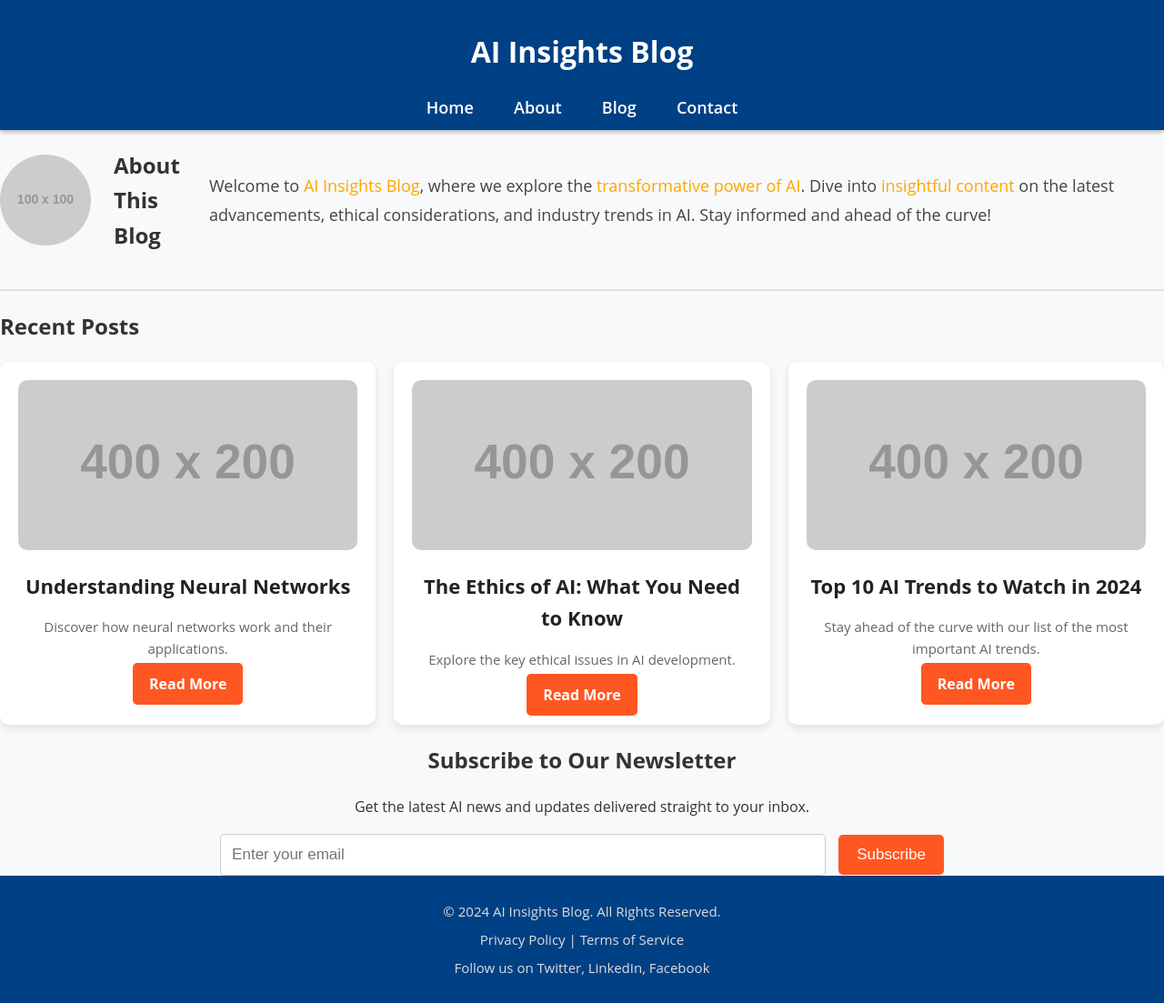
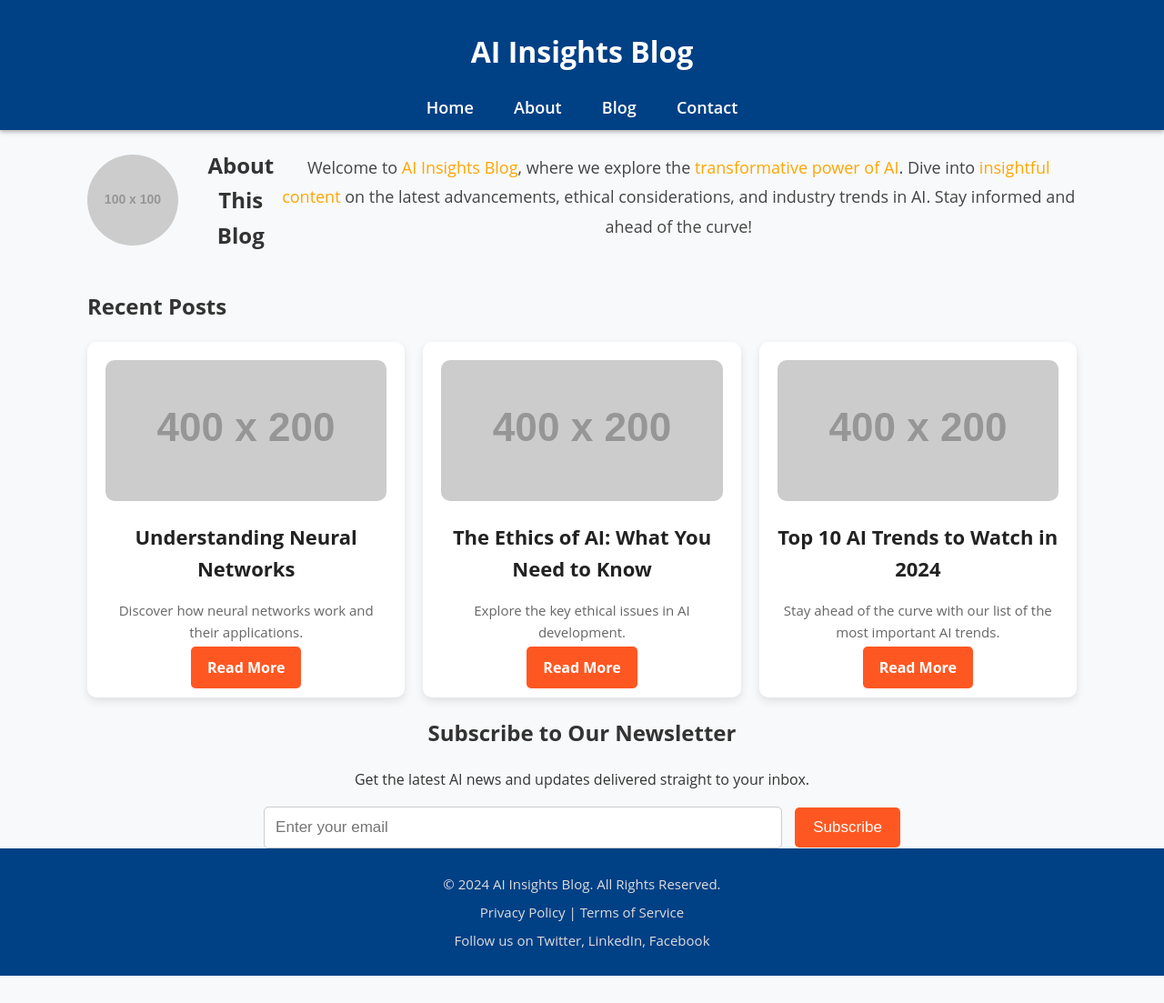
Before and after one commit to tomsonius/tomsonius.github.io, a Jekyll site: the page index.html, which Jekyll copies as it is, in a window 1280 px wide. Shown: the whole page at 91% size. Built offline with Jekyll 4.4.1, drawn with Linux system fonts in a browser that asks for light colours; after the commit the page ends 1073 px from its top, so only the background shows below that.

Commit message:
Update main.css

```diff
--- a/assets/css/main.css
+++ b/assets/css/main.css
@@ -28,23 +28,18 @@ nav a:hover {
     color: #ff5722;
 }
 
-.container {
-    width: 85%;
-    margin: auto;
-    padding: 20px 0;
-}
-
 .about-section {
     background-color: #f8f9fa;
     padding: 40px 0;
 }
 
 .about {
+    width: 85%;
+    margin: auto;
     display: flex;
     align-items: center;
-    text-align: left;
-    border-bottom: 2px solid #e0e0e0;
-    padding-bottom: 20px;
+    justify-content: space-between;
+    text-align: center;
 }
 
 .about img {
@@ -54,12 +49,9 @@ nav a:hover {
     height: 100px;
 }
 
-.about-text {
-    max-width: 70%;
-}
-
 .about p {
     font-size: 18px;
+    margin-top: 10px;
     color: #444;
     line-height: 1.8;
 }
@@ -75,13 +67,13 @@ nav a:hover {
 }
 
 .posts {
-    text-align: left;
+    width: 85%;
+    margin: auto;
 }
 
 .post-grid {
     display: flex;
     gap: 20px;
-    justify-content: space-between;
 }
 
 .post {
@@ -90,7 +82,7 @@ nav a:hover {
     border-radius: 10px;
     box-shadow: 0 4px 10px rgba(0, 0, 0, 0.1);
     transition: transform 0.3s ease, box-shadow 0.3s ease;
-    width: 30%;
+    width: 32%;
     text-align: center;
 }
 
@@ -139,10 +131,11 @@ nav a:hover {
 .newsletter-section {
     background-color: #f8f9fa;
     padding: 40px 0;
-    border-top: 2px solid #e0e0e0;
 }
 
 .newsletter {
+    width: 85%;
+    margin: auto;
     text-align: center;
 }
 
```
